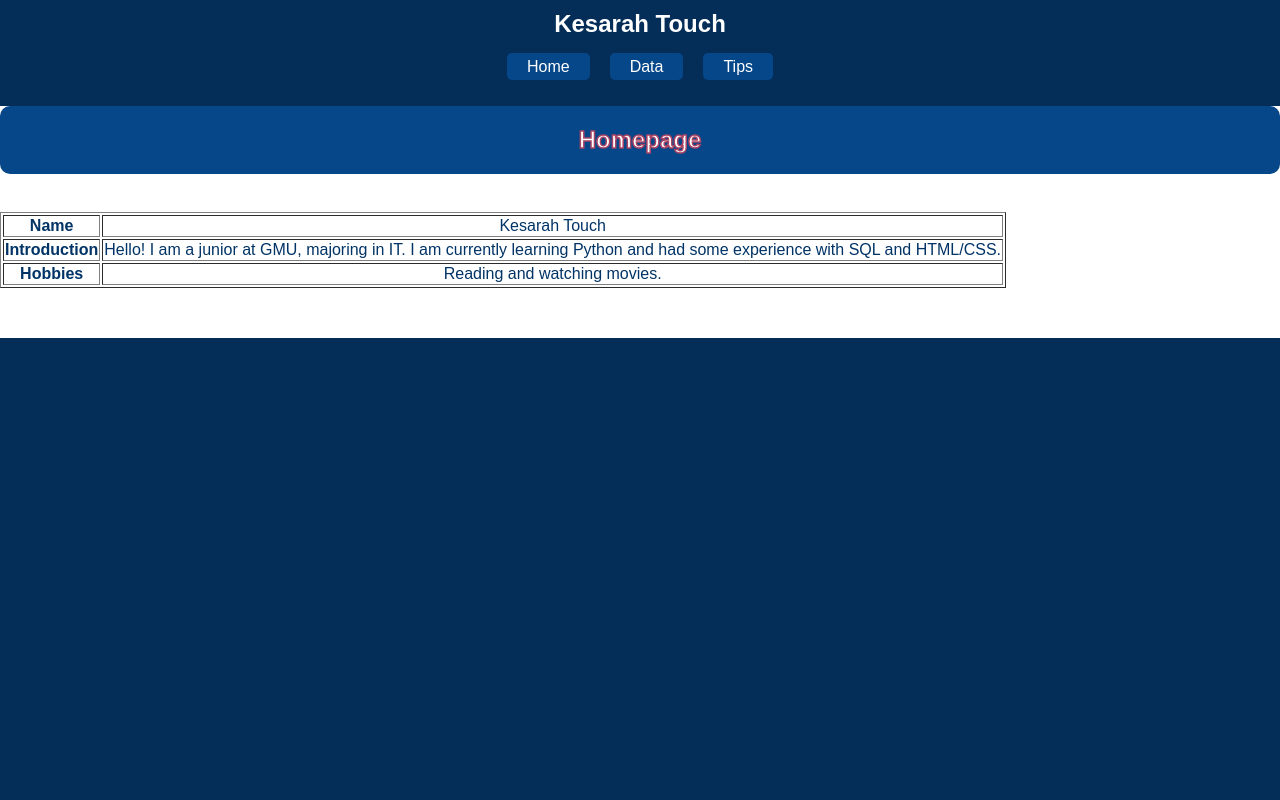
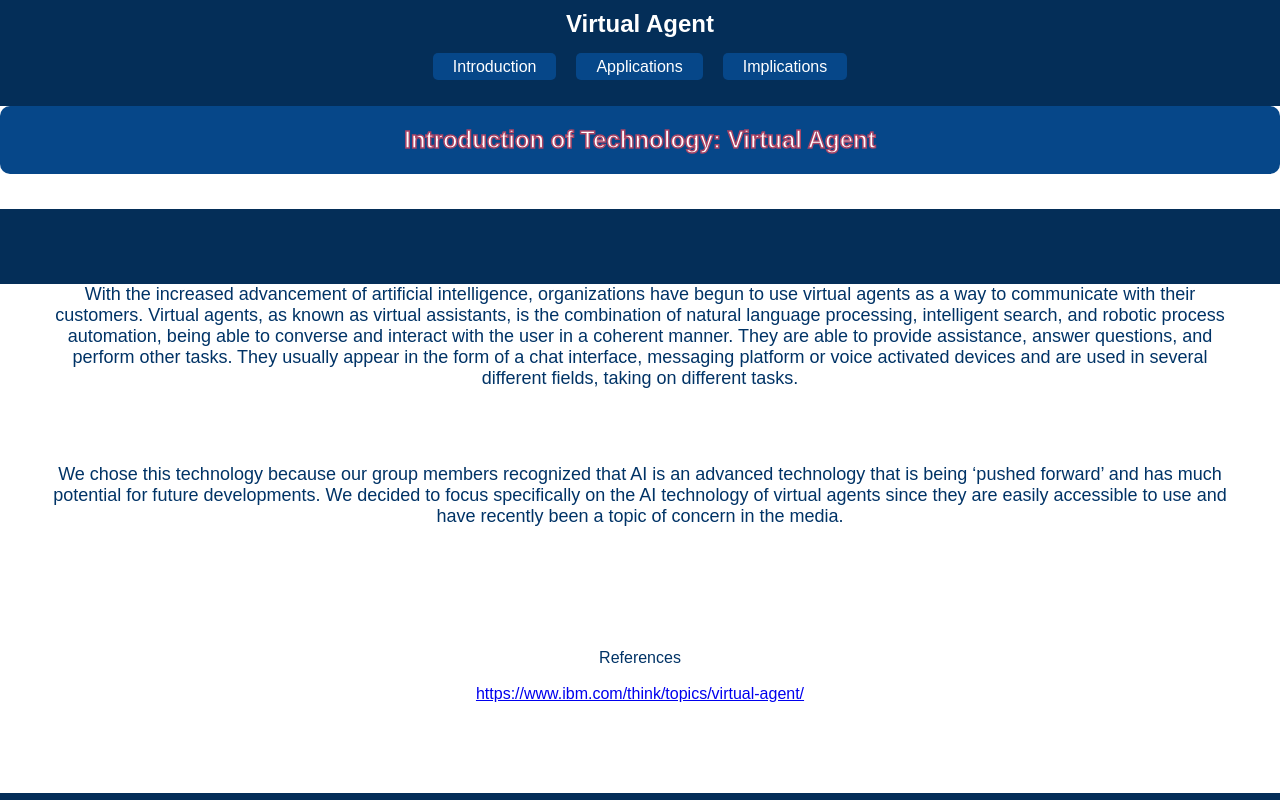
Before and after one commit to ktouch4/ktouch4.github.io, a plain HTML site: page index.html in a window 1280 px wide. Drawn offline with Linux system fonts and the light colour scheme.

Commit message:
Add files via upload

```diff
--- a/index.html
+++ b/index.html
@@ -1,53 +1,40 @@
 <!DOCTYPE html>
 <html lang="en">
 <head>
-    <meta charset="UTF-8">
+	<meta charset="UTF-8">
     <meta name="viewport" content="width=device-width, initial-scale=1.0">
-    <title>ktouch4</title>
+    <title>IT304 Project</title>
     <link rel="stylesheet" href="styles.css">
 </head>
 <body>
 <header>
-        <h1>Kesarah Touch </h1>
+        <h1>Virtual Agent</h1>
 </header>
     <nav>
 		<div class="navbar">
  <ul>
-    <li><a href="index.html">Home</a></li>
-    <li><a href="data.html">Data</a></li>
-    <li><a href="tips.html">Tips</a></li>
+    <li><a href="index.html">Introduction</a></li>
+    <li><a href="app.html">Applications</a></li>
+    <li><a href="imp.html">Implications</a></li>
 </ul>
 
 
     <main>
         <section class="homepage">
-            <h2>Homepage</h2>
-
-<!-- weird bar thing -->
-<div class="slideshow-container">
-<div class="mySlides fade">
+            <h2>Introduction of Technology: Virtual Agent</h2>
 
 
 </div>
-<br>
 
 <main id="main-content">
         <section class="intro">
-            <table border="1">
-        <tr>
-            <th>Name</th>
-            <td>Kesarah Touch</td>
-        </tr>
-        <tr>
-            <th>Introduction</th>
-            <td>Hello! I am a junior at GMU, majoring in IT. I am currently learning Python and had some experience with SQL and HTML/CSS.</td>
-        </tr>
-        <tr>
-            <th>Hobbies</th>
-            <td>Reading and watching movies.</td>
-        </tr>
-    </table>
-        </section>
+            <p>With the increased advancement of artificial intelligence, organizations have begun to use virtual agents as a way to communicate with their customers. Virtual agents, as known as virtual assistants, is the combination of natural language processing, intelligent search, and robotic process automation, being able to converse and interact with the user in a coherent manner. They are able to provide assistance, answer questions, and perform other tasks. They usually appear in the form of a chat interface, messaging platform or voice activated devices and are used in several different fields, taking on different tasks.</p>
+
+<p>We chose this technology because our group members recognized that AI is an advanced technology that is being ‘pushed forward’ and has much potential for future developments. We decided to focus specifically on the AI technology of virtual agents since they are easily accessible to use and have recently been a topic of concern in the media.</p>
+
+<br></br><br></br>References<br></br>
+<a href="https://www.ibm.com/think/topics/virtual-agent">https://www.ibm.com/think/topics/virtual-agent/</a>
+</p>
 
 			</div></nav></body>
 </html>
```
